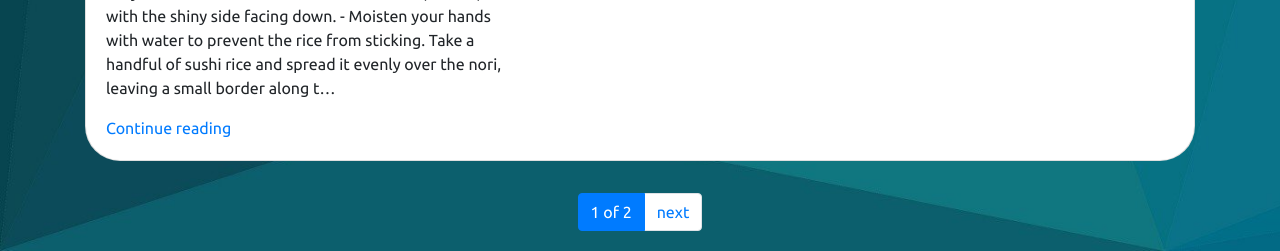
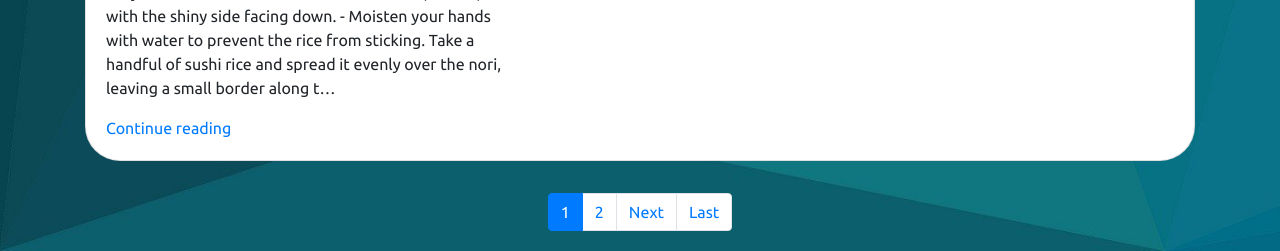
Before and after one commit to mikhailyemets/tasty-ideas-proj, a Django app: page /tasty-ideas/categories/3/ in a window 1280 px wide. Shown: the part 1495-1746 px from the top of the page. Run offline with Django 5.2, Linux system fonts and the light colour scheme; data comes from the database, SQL or seed files in the repository; some libraries are stand-ins or nearby versions.

Commit message:
change pagination view so user now have number of page for navigation

```diff
--- a/templates/includes/pagination.html
+++ b/templates/includes/pagination.html
@@ -3,15 +3,25 @@
   <ul class="pagination">
     {% if page_obj.has_previous %}
       <li class="page-item">
-        <a href="?{% query_transform  request page=page_obj.previous_page_number%}" class="page-link">prev</a>
+        <a href="?{% query_transform request page=1 %}" class="page-link">First</a>
+      </li>
+      <li class="page-item">
+        <a href="?{% query_transform request page=page_obj.previous_page_number %}" class="page-link">Previous</a>
       </li>
     {% endif %}
-    <li class="page-item active">
-      <span class="page-link">{{ page_obj.number }} of {{ paginator.num_pages }}</span>
-    </li>
+    {% for num in page_obj.paginator.page_range %}
+      {% if num > page_obj.number|add:'-3' and num < page_obj.number|add:'3' %}
+        <li class="page-item {% if num == page_obj.number %}active{% endif %}">
+          <a href="?{% query_transform request page=num %}" class="page-link">{{ num }}</a>
+        </li>
+      {% endif %}
+    {% endfor %}
     {% if page_obj.has_next %}
       <li class="page-item">
-        <a href="?{% query_transform  request page=page_obj.next_page_number%}" class="page-link">next</a>
+        <a href="?{% query_transform request page=page_obj.next_page_number %}" class="page-link">Next</a>
+      </li>
+      <li class="page-item">
+        <a href="?{% query_transform request page=page_obj.paginator.num_pages %}" class="page-link">Last</a>
       </li>
     {% endif %}
   </ul>
--- a/templates/tasty_ideas/dish_list.html
+++ b/templates/tasty_ideas/dish_list.html
@@ -36,7 +36,11 @@
                 </ul>
               </div>
               <hr>
-              <a href="{% url 'tasty_ideas:dish-detail' dish.pk %}#comments" class="review-link"><h4>Reviews: {{ dish.review_count }}</h4></a>
+              {% if dish.review_count > 0 %}
+                <a href="{% url 'tasty_ideas:dish-detail' dish.pk %}#comments" class="review-link"><h4>Reviews: {{ dish.review_count }}</h4></a>
+              {% else %}
+                <h4>Reviews: {{ dish.review_count }}</h4>
+              {% endif %}
               <hr>
               <h4>Recipe:</h4>
               <p style="width: 400px">{{ dish.recipe|truncatechars:250 }}</p>
```
